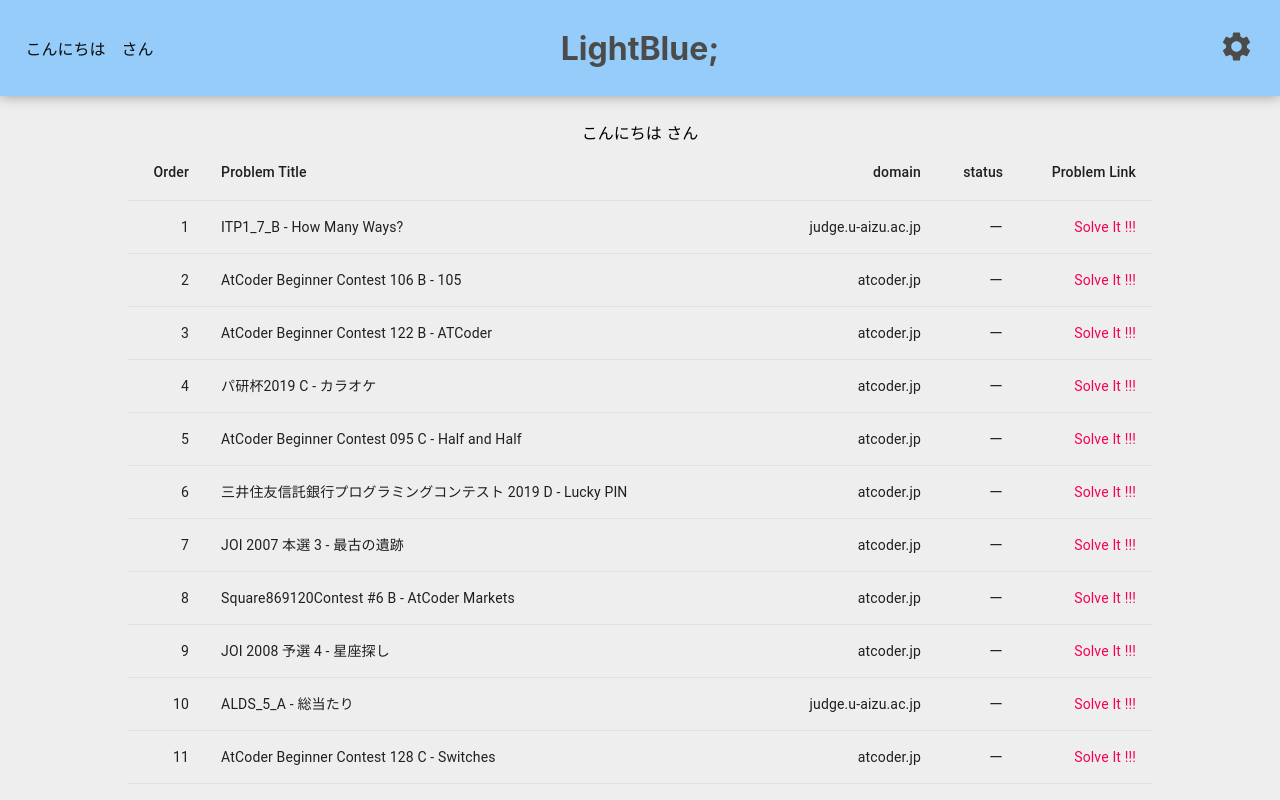
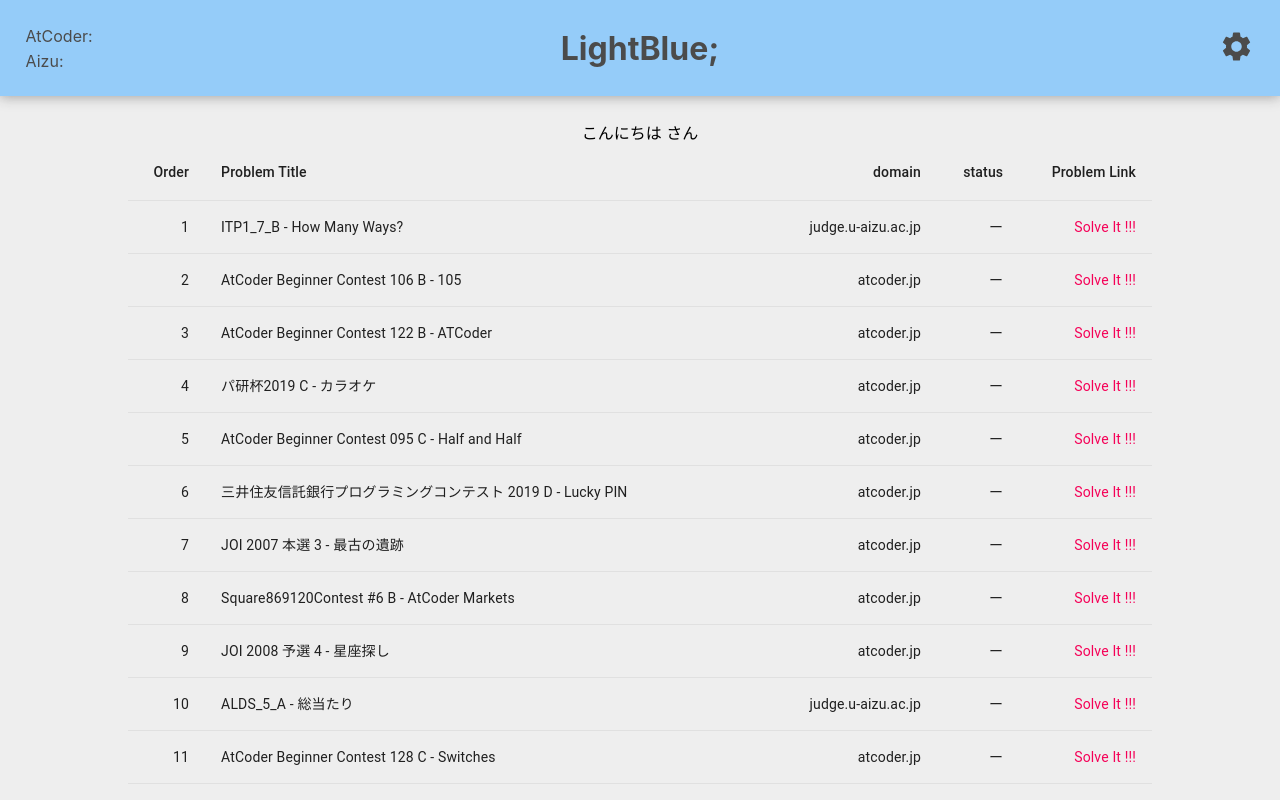
Before and after one commit to penicillin0/light-blue, a React (Create React App) app: page / in a window 1280 px wide. Shown: the top 800 px of the page. Built offline with nearby package versions, Linux system fonts and the light colour scheme; the HTML template or start-up script is replaced by a standard one.

Commit message:
atcoder aizu info separate

```diff
--- a/src/components/Header/Header.tsx
+++ b/src/components/Header/Header.tsx
@@ -2,7 +2,6 @@
 import styled from 'styled-components';
 import { COLOR } from '../../utils/ColorUtils';
 import SettingsIcon from '@material-ui/icons/Settings';
-import { Box } from '@material-ui/core';
 import { Link } from 'react-router-dom';
 import { UserInfoType } from '../../types/User';
 
@@ -15,19 +14,40 @@
     () => 'https://atcoder.jp/users/' + userNames?.atcoderUserName,
     [userNames]
   );
+  const aizuUserPageLink = React.useMemo(
+    () =>
+      'https://judge.u-aizu.ac.jp/onlinejudge/user.jsp?id=' +
+      userNames?.aizuUserName,
+    [userNames]
+  );
 
   return (
     <PageContainer>
       <LeftContainer>
-        {userNames && (
-          <p>
-            こんにちは
-            <Box pr={1} component="span" />
-            <a href={atcoderUserPageLink}>{userNames.atcoderUserName}</a>
-            <Box pr={1} component="span" />
-            さん
-          </p>
-        )}
+        <UpContainer>
+          <AccountContainer>AtCoder:</AccountContainer>
+          {userNames.atcoderUserName === '' ? (
+            <Link to="/setting" style={{ textDecoration: 'none' }}>
+              Login
+            </Link>
+          ) : (
+            <AccountNameContainer href={atcoderUserPageLink}>
+              {userNames.atcoderUserName}
+            </AccountNameContainer>
+          )}
+        </UpContainer>
+        <DownContainer>
+          <AccountContainer>Aizu:</AccountContainer>
+          {userNames.aizuUserName === '' ? (
+            <Link to="/setting" style={{ textDecoration: 'none' }}>
+              Login
+            </Link>
+          ) : (
+            <AccountNameContainer href={aizuUserPageLink}>
+              {userNames.atcoderUserName}
+            </AccountNameContainer>
+          )}
+        </DownContainer>
       </LeftContainer>
       <TitleContainer>
         <Link to="/" style={{ textDecoration: 'none' }}>
@@ -42,9 +62,6 @@
     </PageContainer>
   );
 };
-
-export { Header };
-
 const PageContainer = styled.div`
   z-index: 999;
   position: fixed;
@@ -56,23 +73,37 @@
   align-items: center;
   box-shadow: 0px 1px 12px ${COLOR.GREY};
 `;
-
 const LeftContainer = styled.div`
   width: 23%;
   text-align: left;
   margin-left: 2%;
+  display: flex;
+  flex-direction: column;
+  color: ${COLOR.DARK};
 `;
-
+const AccountContainer = styled.div`
+  min-width: 80px;
+  display: inline-block;
+`;
+const AccountNameContainer = styled.a`
+  text-decoration: none;
+  color: ${COLOR.DARK};
+  :hover {
+    color: ${COLOR.GREY};
+  }
+`;
+const UpContainer = styled.div`
+  margin-bottom: 5px;
+`;
+const DownContainer = styled.div``;
 const TitleContainer = styled.div`
   width: 50%;
 `;
-
 const RightContainer = styled.div`
   text-align: right;
   width: 23%;
   margin-right: 2%;
 `;
-
 const Title = styled.h1`
   width: 200px;
   margin: 0 auto;
@@ -81,10 +112,11 @@
     color: ${COLOR.GREY};
   }
 `;
-
 const SettingIconWrap = styled(SettingsIcon)`
   color: ${COLOR.DARK};
   :hover {
     color: ${COLOR.GREY};
   }
 `;
+
+export { Header };
```
